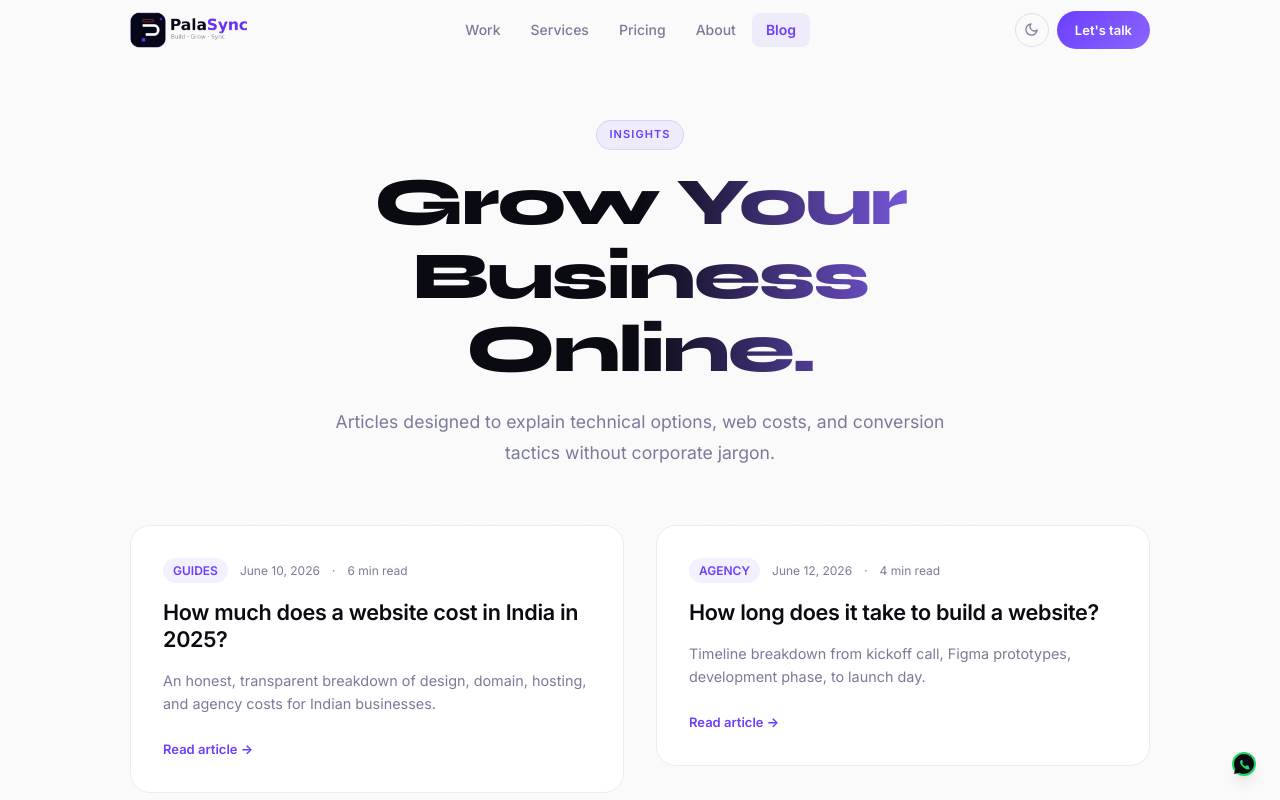
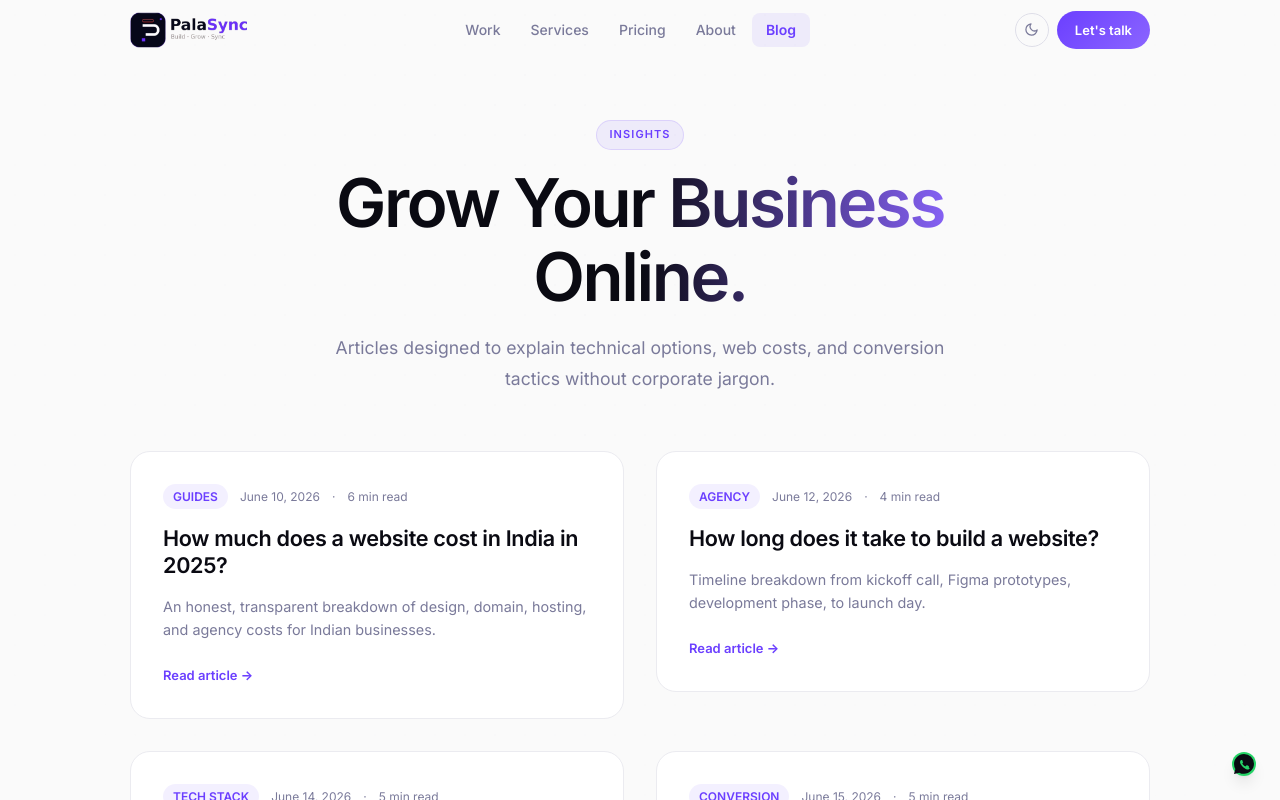
Before and after one commit to tush-art18/palasync-website, a React (Vite) app: page /blog in a window 1280 px wide. Shown: the top 800 px of the page. Built offline with nearby package versions, Linux system fonts and the light colour scheme.

Commit message:
font change for all pages

```diff
--- a/src/components/ui/ExitIntentModal.tsx
+++ b/src/components/ui/ExitIntentModal.tsx
@@ -127,11 +127,11 @@ export default function ExitIntentModal() {
                 </div>
 
                 <h3 style={{
-                  fontFamily: 'Syne, sans-serif',
+                  fontFamily: 'Inter, sans-serif',
                   fontWeight: 800,
                   fontSize: 'clamp(1.4rem, 3vw, 1.8rem)',
-                  letterSpacing: '-0.02em',
-                  lineHeight: 1.2,
+                  letterSpacing: '-0.035em',
+                  lineHeight: 1.25,
                   marginBottom: 12,
                   color: 'var(--text)',
                 }}>
@@ -201,9 +201,10 @@ export default function ExitIntentModal() {
                   🎉
                 </div>
                 <h3 style={{
-                  fontFamily: 'Syne, sans-serif',
+                  fontFamily: 'Inter, sans-serif',
                   fontWeight: 800,
                   fontSize: '1.5rem',
+                  letterSpacing: '-0.03em',
                   marginBottom: 8,
                 }}>
                   Audit Claimed!
--- a/src/index.css
+++ b/src/index.css
@@ -93,10 +93,10 @@ body {
 }
 
 h1, h2 {
-  font-family: 'Syne', sans-serif;
-  font-weight: 800;
+  font-family: 'Inter', -apple-system, BlinkMacSystemFont, sans-serif;
+  font-weight: 850;
   line-height: 1.1;
-  letter-spacing: -0.025em;
+  letter-spacing: -0.035em;
   color: var(--text);
 }
 
@@ -138,11 +138,11 @@ a { touch-action: manipulation; }
 
 /* ─── Typography scale ───────────────────────────────────────────── */
 .display {
-  font-family: 'Syne', sans-serif;
-  font-weight: 800;
+  font-family: 'Inter', -apple-system, BlinkMacSystemFont, sans-serif;
+  font-weight: 850;
   font-size: clamp(2.4rem, 7.5vw, 5.5rem);
   line-height: 1.05;
-  letter-spacing: -0.03em;
+  letter-spacing: -0.035em;
 }
 .heading-2 {
   font-size: clamp(1.8rem, 4vw, 2.8rem);
--- a/src/pages/Home.tsx
+++ b/src/pages/Home.tsx
@@ -179,7 +179,7 @@ export default function Home() {
               animate={{ y: 0 }}
               transition={{ duration: 0.95, ease: [0.22, 1, 0.36, 1] }}
               style={{
-                fontFamily: 'Syne, sans-serif', fontWeight: 800,
+                fontFamily: 'Inter, sans-serif', fontWeight: 800,
                 fontSize: 'clamp(2.6rem, 8vw, 7rem)',
                 lineHeight: 1.0, letterSpacing: '-0.035em',
                 color: 'var(--text-accent)', margin: 0,
@@ -204,6 +204,8 @@ export default function Home() {
                     transition={{ duration: 0.48, ease: [0.22, 1, 0.36, 1] }}
                     style={{
                       display: 'inline-block',
+                      fontFamily: "'Syne', sans-serif",
+                      fontWeight: 800,
                       background: 'linear-gradient(135deg, #6B3FFF 0%, #A78BFA 60%, #8B65FF 100%)',
                       WebkitBackgroundClip: 'text', WebkitTextFillColor: 'transparent', backgroundClip: 'text',
                       lineHeight: '1em',
@@ -297,8 +299,8 @@ export default function Home() {
             <div style={{ display: 'flex', alignItems: 'flex-end', justifyContent: 'space-between', gap: 16, flexWrap: 'wrap' }}>
               <div>
                 <p className="section-overline">Our Expertise</p>
-                <h2 className="section-heading">
-                  Services<span style={{ color: 'var(--red)' }}>.</span>
+                <h2 className="section-heading" style={{ fontFamily: 'Inter, sans-serif' }}>
+                  Services<span style={{ color: 'var(--violet)' }}>.</span>
                 </h2>
               </div>
               <Link to="/services" className="subtle-link">Full details & pricing →</Link>
@@ -542,9 +544,9 @@ export default function Home() {
                 marginBottom: 28,
               }}>Our Belief</p>
               <p style={{
-                fontFamily: 'Syne, sans-serif', fontWeight: 800,
-                fontSize: 'clamp(1.4rem, 3.5vw, 2.6rem)',
-                lineHeight: 1.18, letterSpacing: '-0.025em',
+                fontFamily: 'Inter, sans-serif', fontWeight: 800,
+                fontSize: 'clamp(1.3rem, 3.2vw, 2.4rem)',
+                lineHeight: 1.25, letterSpacing: '-0.03em',
                 color: '#fff', margin: 0,
               }}>
                 A great website is not designed in an afternoon.
@@ -562,9 +564,9 @@ export default function Home() {
           }}>
             <Reveal delay={0.15}>
               <p style={{
-                fontFamily: 'Syne, sans-serif', fontWeight: 800,
-                fontSize: 'clamp(1.4rem, 3.5vw, 2.6rem)',
-                lineHeight: 1.18, letterSpacing: '-0.025em',
+                fontFamily: 'Inter, sans-serif', fontWeight: 800,
+                fontSize: 'clamp(1.3rem, 3.2vw, 2.4rem)',
+                lineHeight: 1.25, letterSpacing: '-0.03em',
                 color: 'var(--text-accent)', marginBottom: 40,
               }}>
                 It's researched, debated,{' '}
@@ -918,7 +920,7 @@ export default function Home() {
 
                 {/* Heading */}
                 <h2 style={{
-                  fontFamily: 'Syne, sans-serif', fontWeight: 800,
+                  fontFamily: 'Inter, sans-serif', fontWeight: 800,
                   fontSize: 'clamp(2.2rem, 6vw, 4.5rem)',
                   letterSpacing: '-0.04em', lineHeight: 1.05,
                   color: 'var(--text)', marginBottom: 20,
@@ -982,9 +984,9 @@ export default function Home() {
           margin-bottom: 12px; display: block;
         }
         .section-heading {
-          font-family: Syne, sans-serif; font-weight: 800;
+          font-family: 'Inter', -apple-system, BlinkMacSystemFont, sans-serif; font-weight: 850;
           font-size: clamp(1.9rem, 5vw, 3.5rem);
-          letter-spacing: -0.03em; color: var(--text); margin: 0;
+          letter-spacing: -0.035em; color: var(--text); margin: 0;
         }
         .subtle-link {
           font-size: 13px; color: var(--muted); font-weight: 600;
```
Also changed, not shown: public/hero_mascot.png (deleted).
